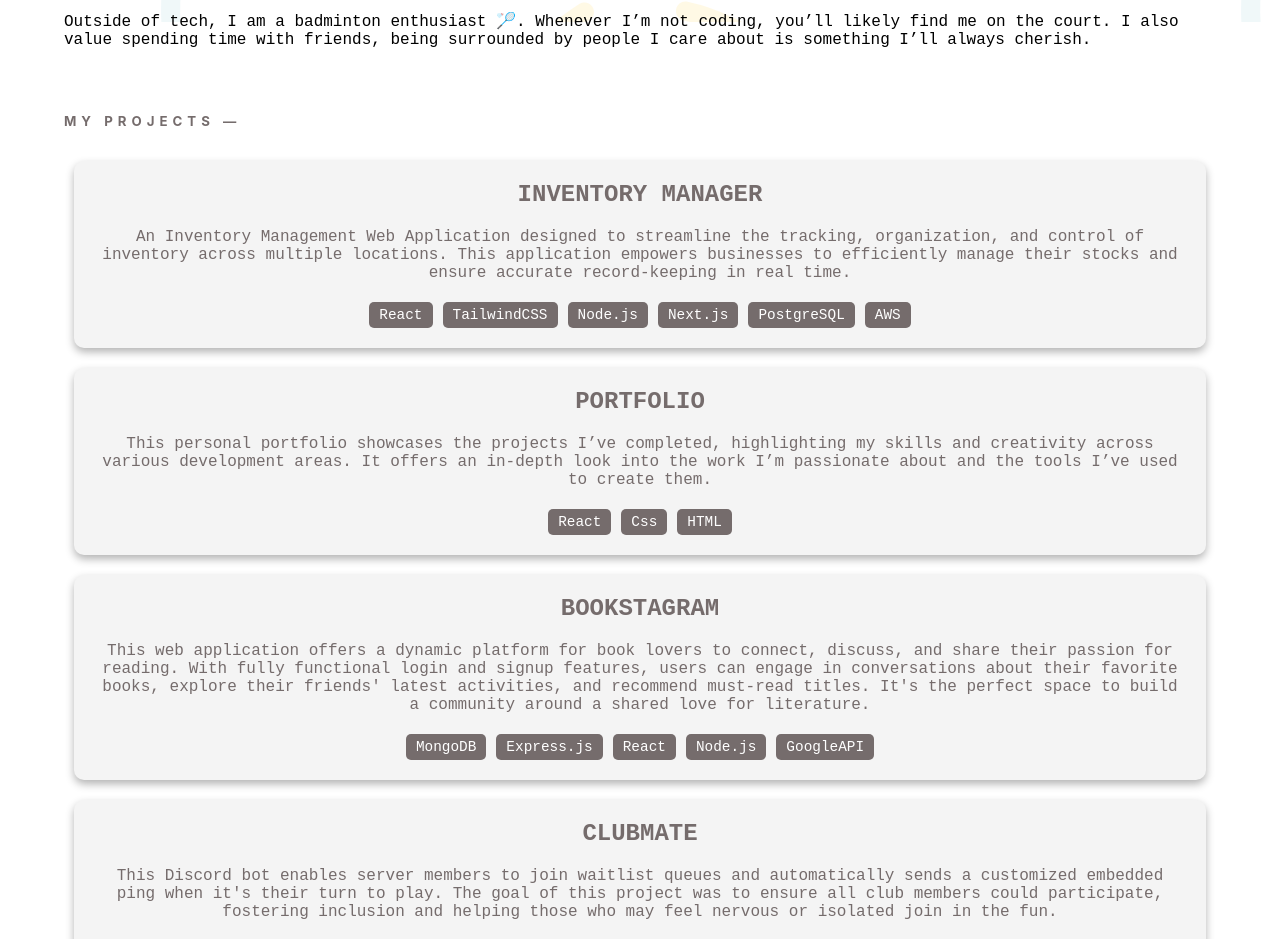
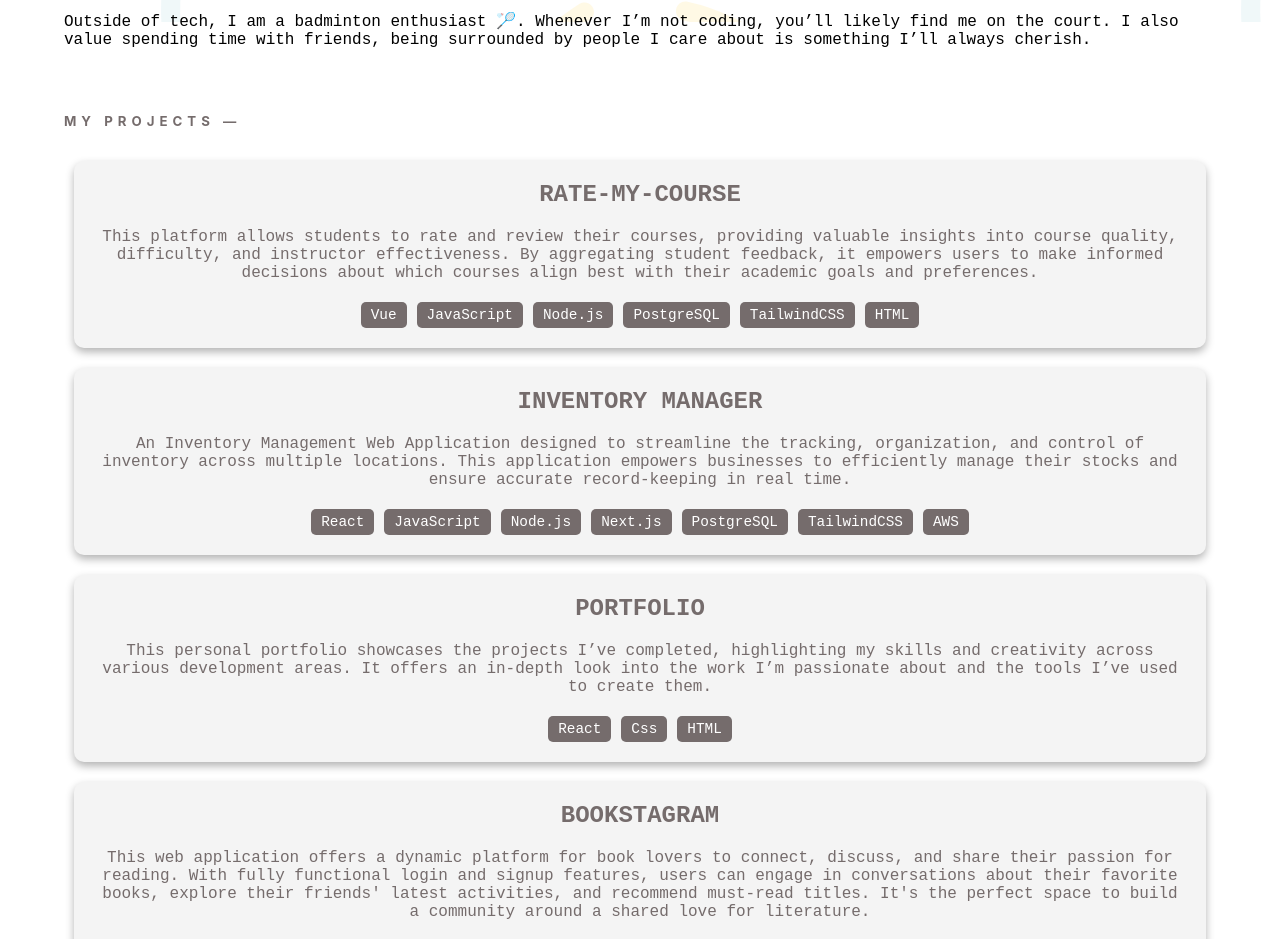
Before and after one commit to aw2755/alan_wang, a React (Create React App) app: page / in a window 1280 px wide. Shown: the part 778-1717 px from the top of the page. Built offline with nearby package versions, Linux system fonts and the light colour scheme; the HTML template or start-up script is replaced by a standard one.

Commit message:
added rate my courses

```diff
--- a/src/App.js
+++ b/src/App.js
@@ -116,6 +116,23 @@ function App() {
                 </section>
 
                 <div className='project-main mt-l main-font'>
+                <a href='https://github.com/blin4504/rate-course' target='_blank' rel="noreferrer" className='project-link'>
+                        <div className='project-container'>
+                            <h5 className='upper-c'>Rate-My-Course</h5>
+                            <p>This platform allows students to rate and review their courses, providing valuable insights into
+                                course quality, difficulty, and instructor effectiveness. By aggregating student feedback, it
+                                empowers users to make informed decisions about which courses align best with their academic
+                                goals and preferences.</p>
+                            <section class='tech-used'>
+                                <span className='tech-tag'>Vue</span>
+                                <span className='tech-tag'>JavaScript</span>
+                                <span className='tech-tag'>Node.js</span>
+                                <span className='tech-tag'>PostgreSQL</span>
+                                <span className='tech-tag'>TailwindCSS</span>
+                                <span className='tech-tag'>HTML</span>
+                            </section>
+                        </div>
+                    </a>
                     <a href='https://github.com/aw2755/inventory_manager' target='_blank' rel="noreferrer" className='project-link'>
                         <div className='project-container'>
                             <h5 className='upper-c'>Inventory Manager</h5>
@@ -124,10 +141,11 @@ function App() {
                                 to efficiently manage their stocks and ensure accurate record-keeping in real time.</p>
                             <section class='tech-used'>
                                 <span className='tech-tag'>React</span>
-                                <span className='tech-tag'>TailwindCSS</span>
+                                <span className='tech-tag'>JavaScript</span>
                                 <span className='tech-tag'>Node.js</span>
                                 <span className='tech-tag'>Next.js</span>
                                 <span className='tech-tag'>PostgreSQL</span>
+                                <span className='tech-tag'>TailwindCSS</span>
                                 <span className='tech-tag'>AWS</span>
                             </section>
                         </div>
```
